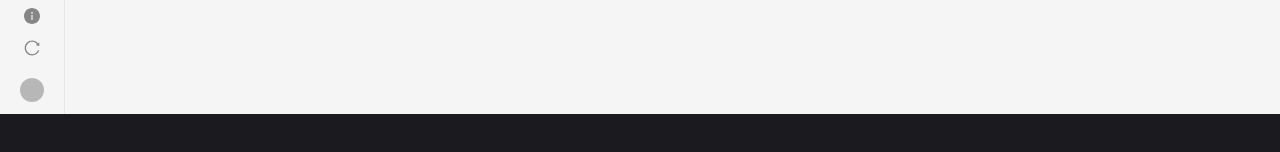
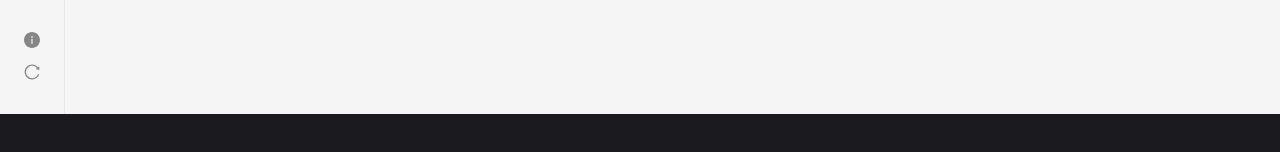
Before and after one commit to littebuns/electron, a React (Vite) app: page / in a window 1280 px wide. Shown: the part 686-838 px from the top of the page. Built offline with nearby package versions, Linux system fonts and the light colour scheme.

Commit message:
fix: 处理生产环境路由匹配不上的问题

```diff
--- a/electron.vite.config.ts
+++ b/electron.vite.config.ts
@@ -19,7 +19,8 @@ export default defineConfig({
     server: {
       proxy: {
         '/dmc-doc': {
-          target: 'http://localhost:9037',
+          target: 'http://119.23.55.102:8587',
+          // target: 'http://localhost:9037',
           changeOrigin: true,
           rewrite: (path) => path.replace(/^/, '')
         },
--- a/src/renderer/src/layout.tsx
+++ b/src/renderer/src/layout.tsx
@@ -84,7 +84,7 @@ export default () => {
                     pathname,
                 }}
                 avatarProps={{
-                    src: 'https://gw.alipayobjects.com/zos/antfincdn/efFD%24IOql2/weixintupian_20170331104822.jpg',
+                    // src: 'https://gw.alipayobjects.com/zos/antfincdn/efFD%24IOql2/weixintupian_20170331104822.jpg',
                     title: 'DMC',
                     size: 'small',
                 }}
@@ -133,6 +133,7 @@ export default () => {
                             <Route path="/" element={<Welcome />} />
                             <Route path="/welcome" element={<Welcome />} />
                             <Route path="/ccsfileload" element={<CCSFileUpload />} />
+                            <Route path="*" element={<Welcome />} />
                         </Routes>
                     </PageContainer>
                 </div>
--- a/src/renderer/src/main.tsx
+++ b/src/renderer/src/main.tsx
@@ -2,7 +2,7 @@ import './assets/main.css'
 
 import { App, ConfigProvider } from 'antd'
 import { createRoot } from 'react-dom/client'
-import { BrowserRouter } from 'react-router-dom'
+import { HashRouter } from 'react-router-dom'
 import Layout from './layout'
 
 
@@ -12,9 +12,9 @@ if (container) {
   createRoot(container).render(
     <ConfigProvider>
       <App style={{width: '100%'}}>
-        <BrowserRouter>
+        <HashRouter>
           <Layout />
-        </BrowserRouter>
+        </HashRouter>
       </App>
     </ConfigProvider> as any
   )
```
